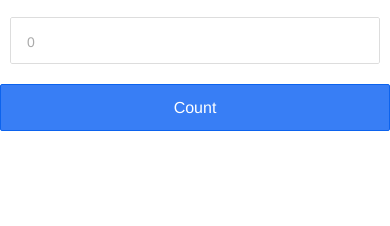
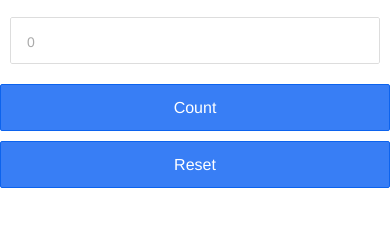
Before and after one commit to gitmarie/myCounter, a website: page www/index.html in a window 390 px wide. Shown: the part 46-272 px from the top of the page. Drawn offline with Linux system fonts and the light colour scheme; some packages are replaced by stand-ins of ours; files that its build step writes are made by us from their sources.

Commit message:
Added reset button

```diff
--- a/www/index.html
+++ b/www/index.html
@@ -38,6 +38,10 @@
 	<button class="button button-block button-positive">
 	  Count
 	</button>
+
+	<button class="button button-block button-positive">
+          Reset
+        </button>
       </ion-content>
     </ion-pane>
   </body>
```
